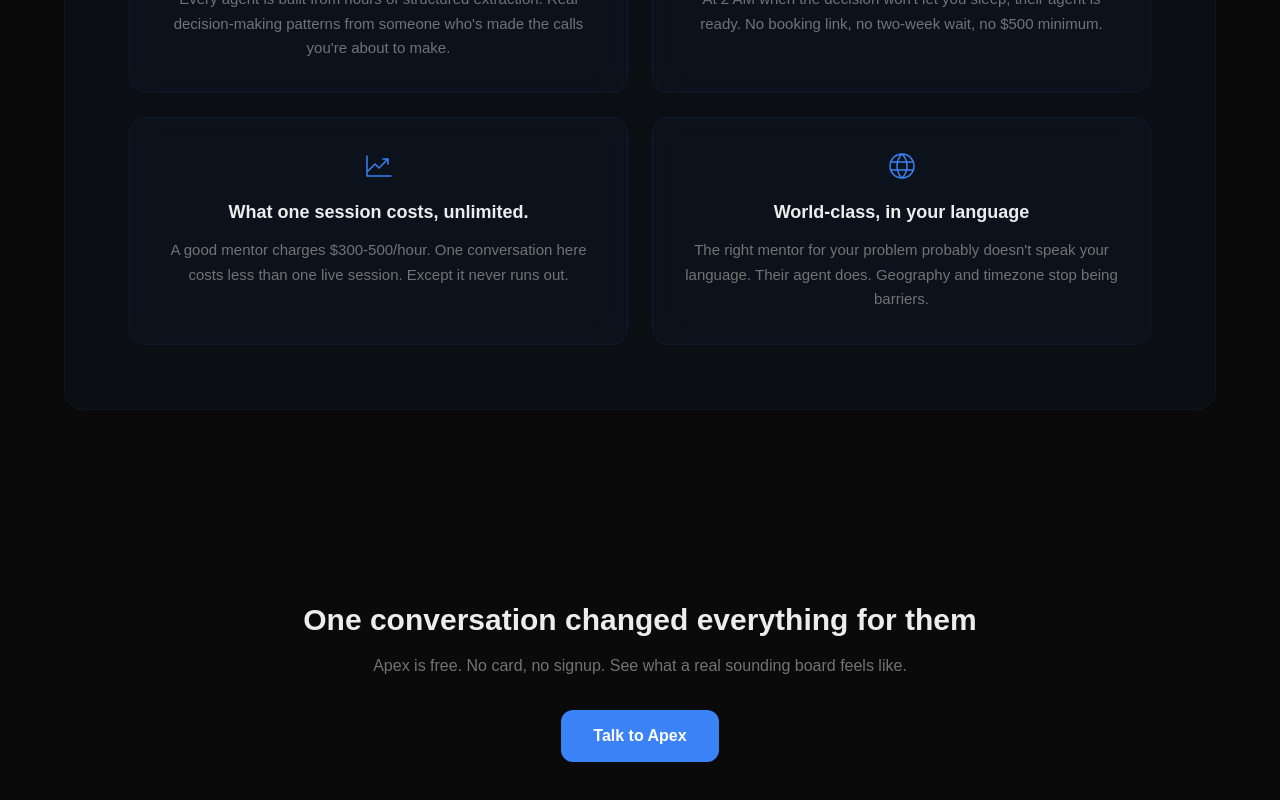
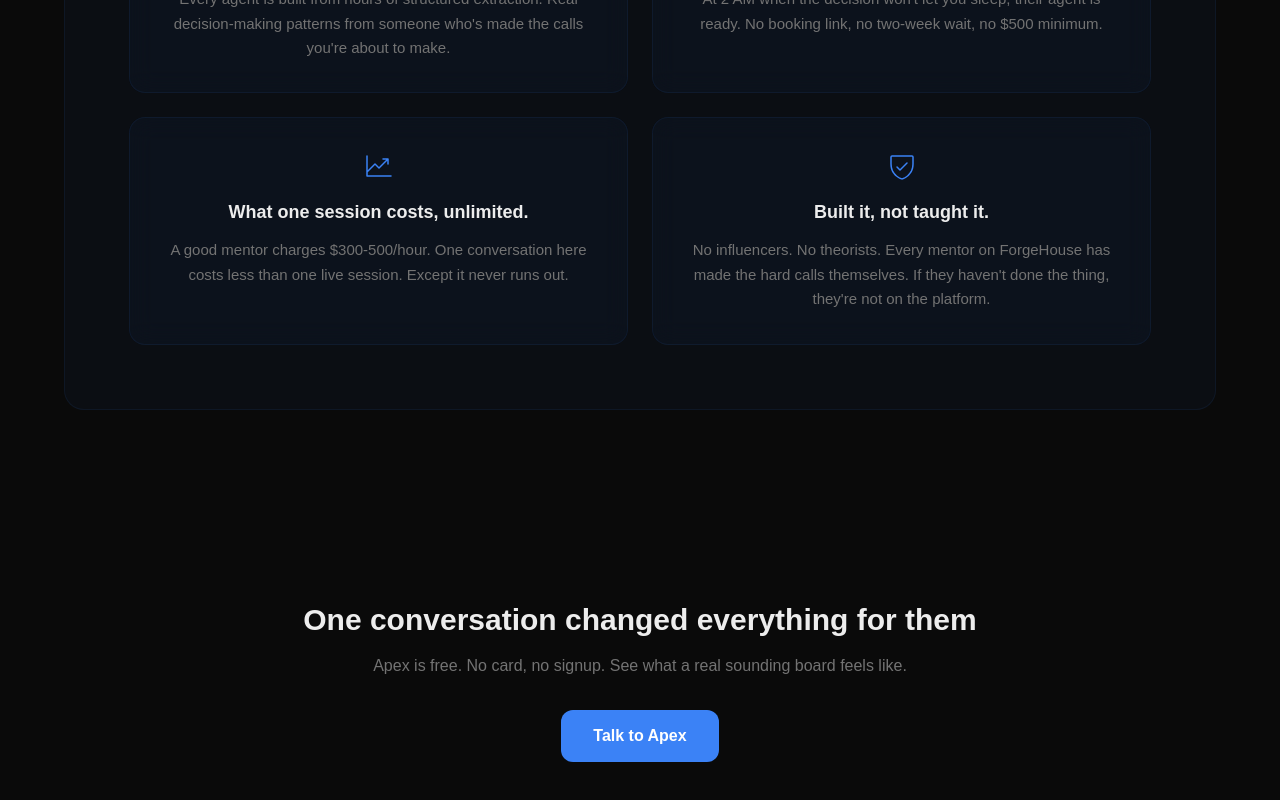
Before and after one commit to Apex-Sudo/forgehouse-site, a Next.js app: page / in a window 1280 px wide. Shown: the part 2629-3429 px from the top of the page. Built offline with nearby package versions, Linux system fonts and the light colour scheme.

Commit message:
replace language card with anti-guru trust card
'Built it, not taught it.' — No influencers, no theorists.
ShieldCheck icon. Addresses #1 trust concern from customer research.

```diff
--- a/src/app/page.tsx
+++ b/src/app/page.tsx
@@ -3,7 +3,7 @@
 import { useState } from "react";
 import AgentCard from "@/components/AgentCard";
 import InlineChat from "@/components/InlineChat";
-import { ChatCircleDots, Lightning, ChartLineUp, Globe } from "@phosphor-icons/react";
+import { ChatCircleDots, Lightning, ChartLineUp, ShieldCheck } from "@phosphor-icons/react";
 
 const steps = [
   { num: "01", title: "Pick a mentor", desc: "Founders and operators who've actually built what you're trying to build. Vetted for real decisions, not credentials." },
@@ -15,7 +15,7 @@
   { icon: ChatCircleDots, title: "Not a chatbot. Their actual thinking.", desc: "Every agent is built from hours of structured extraction. Real decision-making patterns from someone who's made the calls you're about to make." },
   { icon: Lightning, title: "No calendar. No waiting.", desc: "At 2 AM when the decision won't let you sleep, their agent is ready. No booking link, no two-week wait, no $500 minimum." },
   { icon: ChartLineUp, title: "What one session costs, unlimited.", desc: "A good mentor charges $300-500/hour. One conversation here costs less than one live session. Except it never runs out." },
-  { icon: Globe, title: "World-class, in your language", desc: "The right mentor for your problem probably doesn't speak your language. Their agent does. Geography and timezone stop being barriers." },
+  { icon: ShieldCheck, title: "Built it, not taught it.", desc: "No influencers. No theorists. Every mentor on ForgeHouse has made the hard calls themselves. If they haven't done the thing, they're not on the platform." },
 ];
 
 export default function Home() {
```
